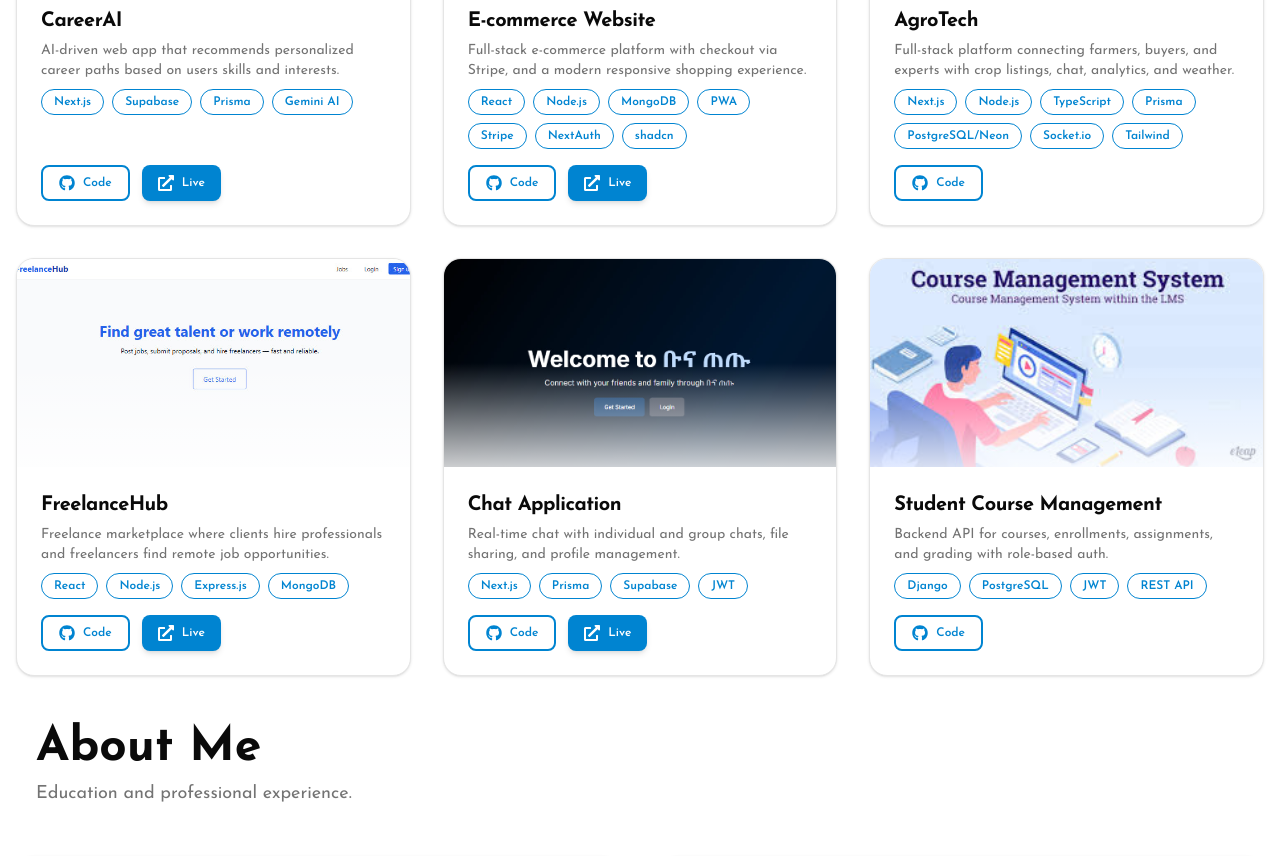
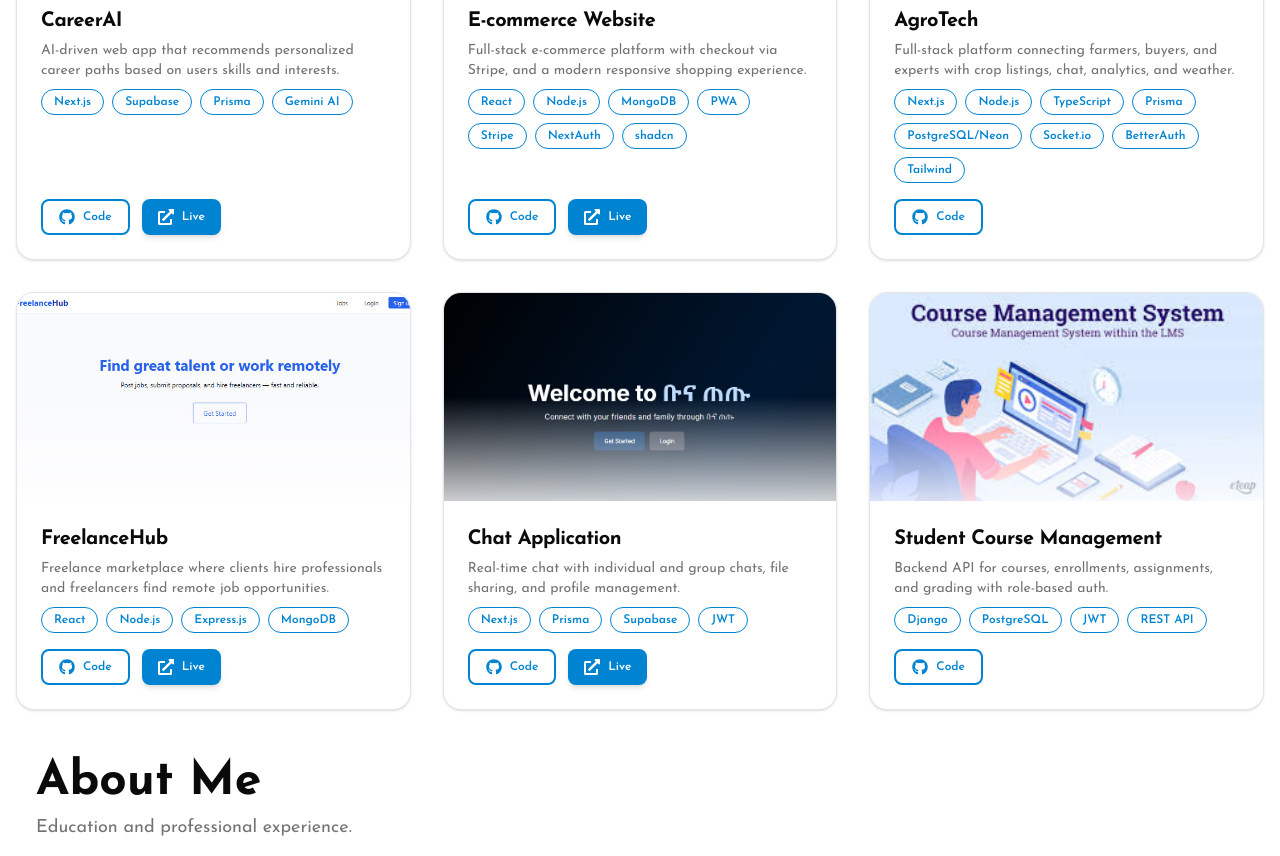
Before and after one commit to Sam44556/Portfolio, a Next.js app: page / in a window 1280 px wide. Shown: the part 1780-2636 px from the top of the page. Built offline with nearby package versions, Linux system fonts and the light colour scheme; no server answers.

Commit message:
Add BetterAuth to tech stack for AgroTech project

```diff
--- a/src/app/project/page.js
+++ b/src/app/project/page.js
@@ -40,7 +40,7 @@ export default function Page() {
       description:
         'Full-stack platform connecting farmers, buyers, and experts with crop listings, chat, analytics, and weather.',
       image: '/ag.jpg',
-      tech: ['Next.js', 'Node.js', 'TypeScript', 'Prisma', 'PostgreSQL/Neon', 'Socket.io', 'Tailwind'],
+      tech: ['Next.js', 'Node.js', 'TypeScript', 'Prisma', 'PostgreSQL/Neon', 'Socket.io', 'BetterAuth', 'Tailwind'],
       github: 'https://github.com/Sam44556/AgroTech',
       live: '',
     },
```
